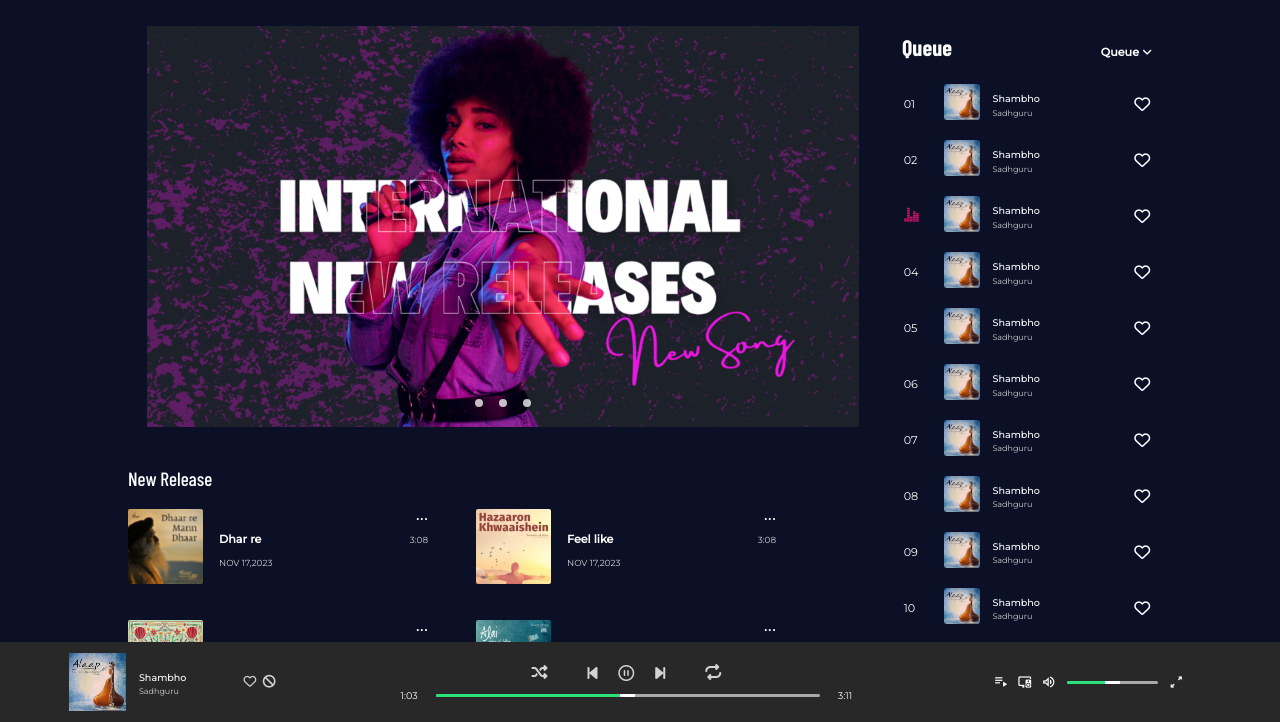
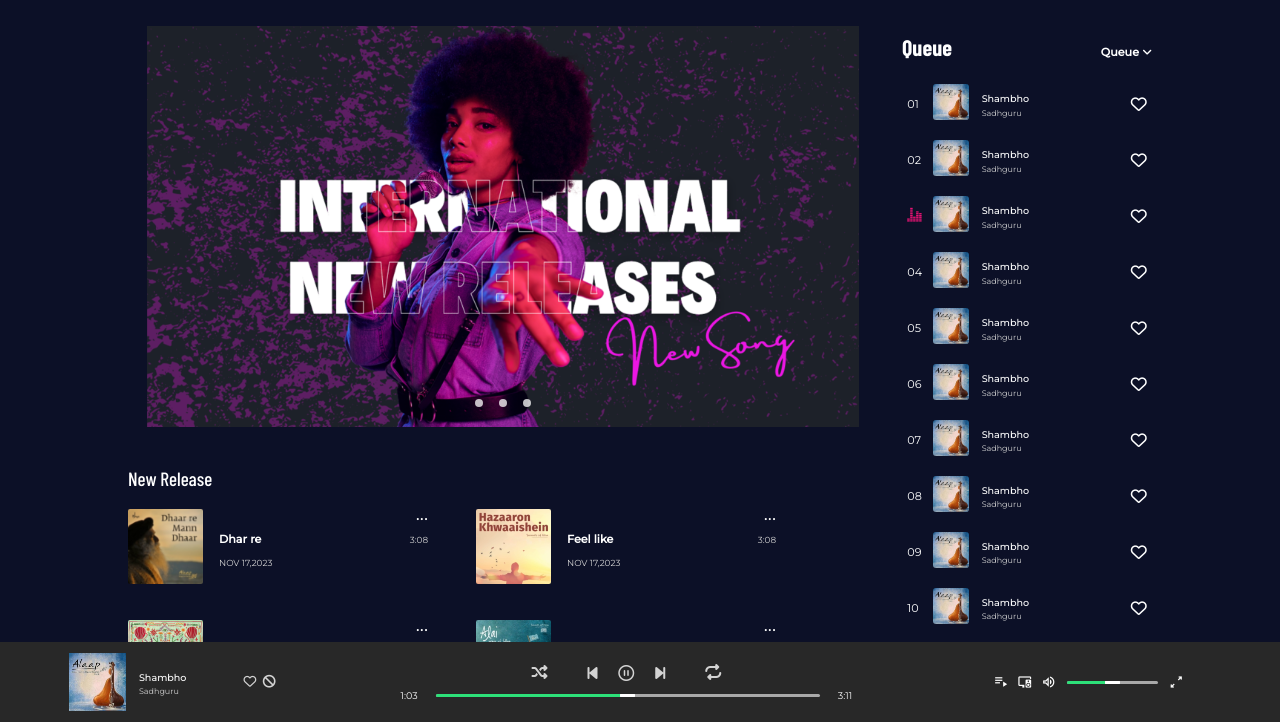
Before and after one commit to arjunsutharr/music-player, a plain HTML site: page index.html in a window 1280 px wide. Shown: the part 78-800 px from the top of the page. Drawn offline with nearby package versions, Linux system fonts and the light colour scheme; a script that the page names is missing; files whose address does not match are found by name.

Commit message:
style.css updated

```diff
--- a/assets/styles.css
+++ b/assets/styles.css
@@ -559,7 +559,7 @@ aside::-webkit-scrollbar {
 
 .song-number {
   font-size: 0.7rem;
-  width: 2rem;
+  width: 1.1rem;
   font-family: var(--font-Montserrat-sans-serif);
 }
 
```
